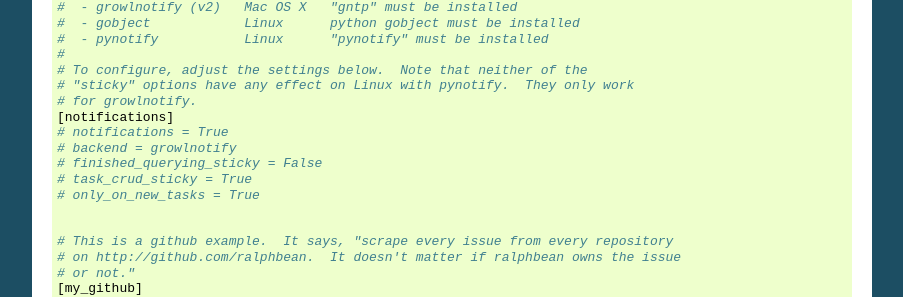
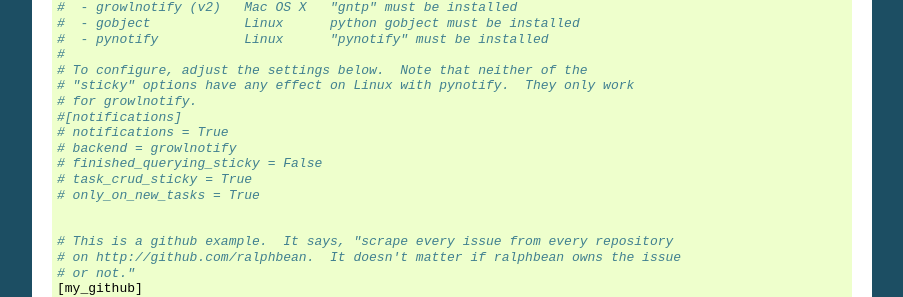
Before and after one commit to GothenburgBitFactory/bugwarrior, a Sphinx documentation site: the page built from bugwarrior/docs/configuration.rst, in a window 1280 px wide and 900 px high, scrolled down 852 px. Shown: the part 150-447 px from the top of the window, without its empty margins (198-1101 px from the left). Built offline with Sphinx 7.4.7, drawn with Linux system fonts in a browser that asks for light colours; pages that are not in the unit, such as notebooks, are missing from menus.

Commit message:
Comment out this section header.
New users get an error when the section header is present, but no
options.  Let's set them up for success.

```diff
--- a/bugwarrior/docs/configuration.rst
+++ b/bugwarrior/docs/configuration.rst
@@ -72,7 +72,7 @@ Example Configuration
     # To configure, adjust the settings below.  Note that neither of the
     # "sticky" options have any effect on Linux with pynotify.  They only work
     # for growlnotify.
-    [notifications]
+    #[notifications]
     # notifications = True
     # backend = growlnotify
     # finished_querying_sticky = False
```
